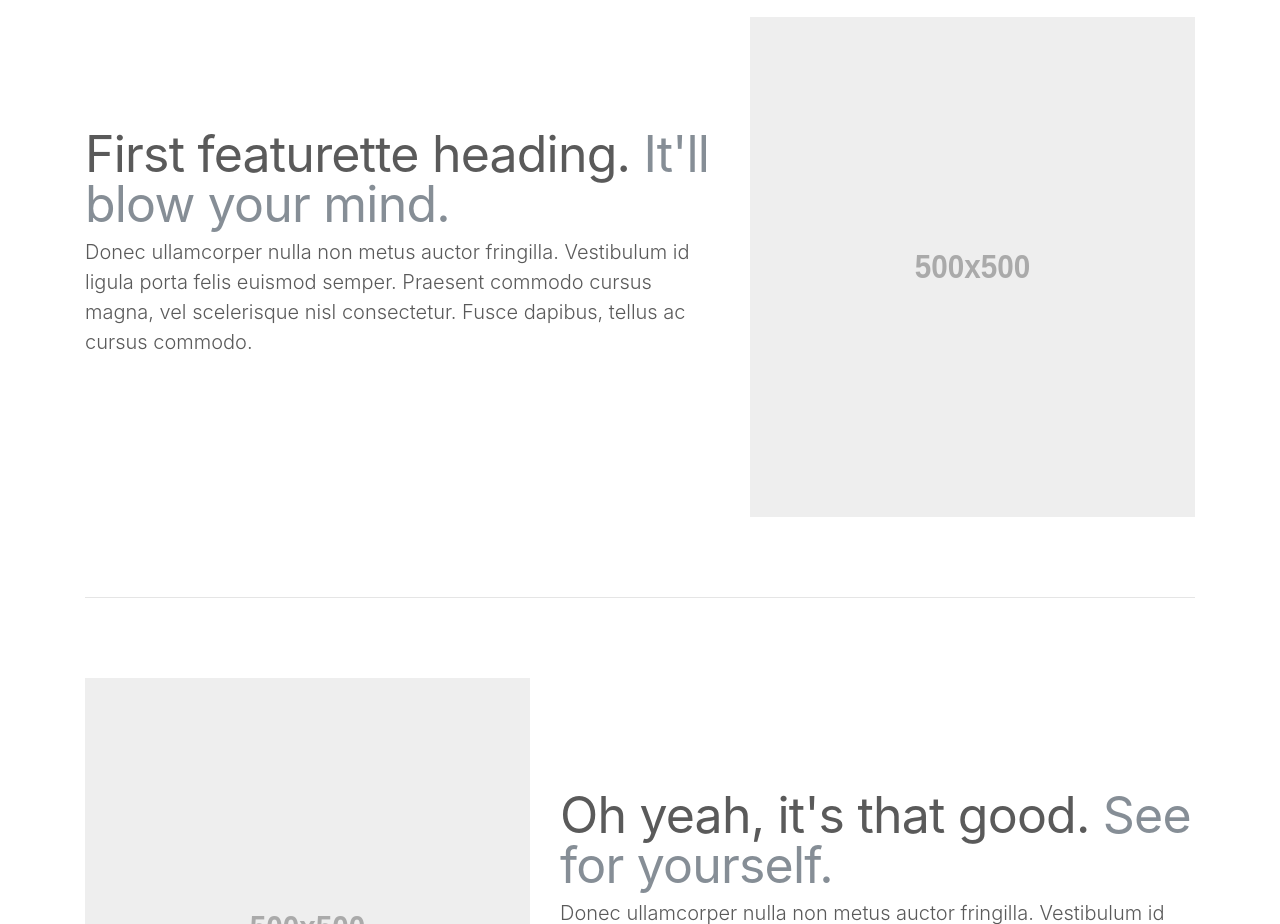
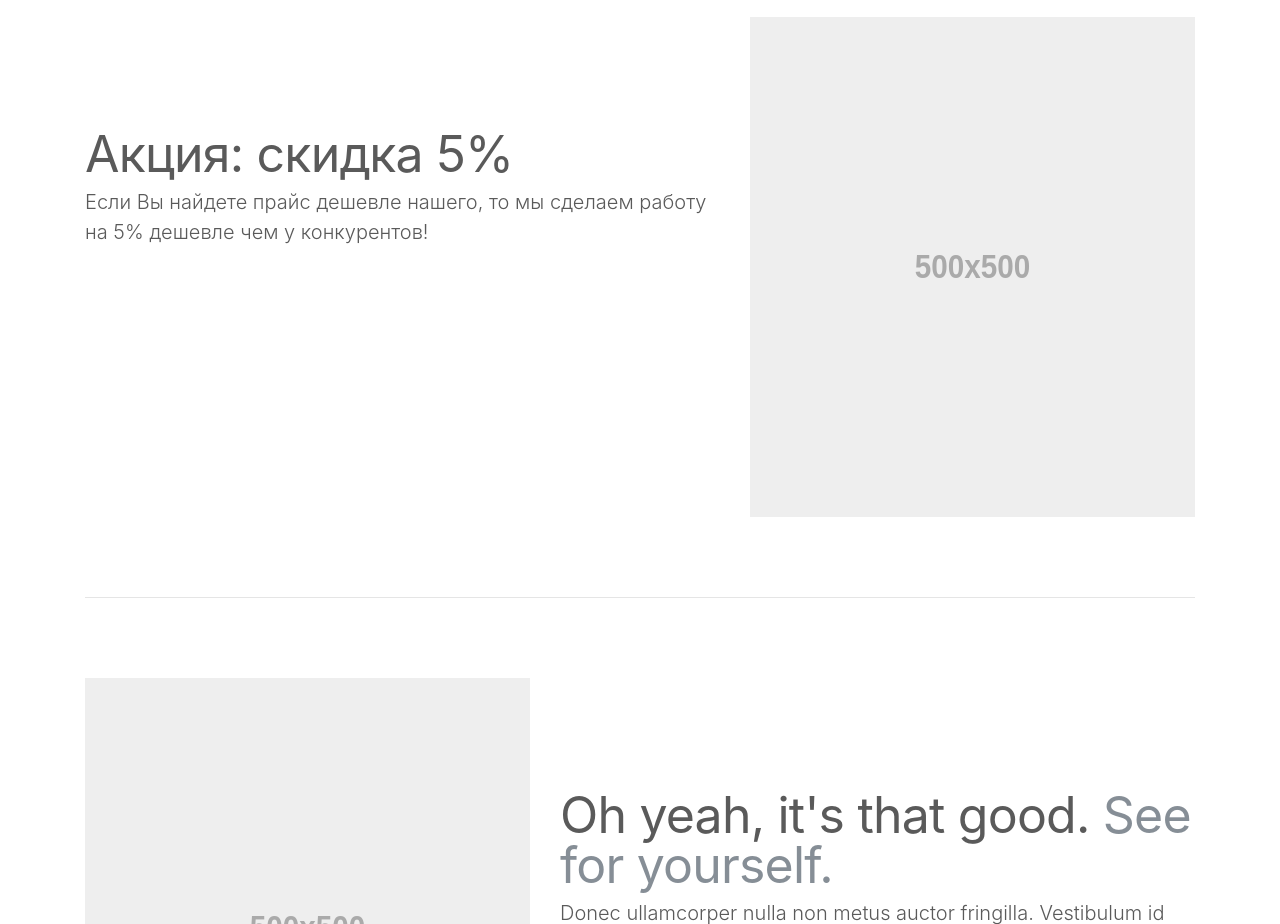
Before and after one commit to firtihzal/firtihzal.github.io, a plain HTML site: page index.html in a window 1280 px wide. Shown: the part 1740-2664 px from the top of the page. Drawn offline with nearby package versions, Linux system fonts and the light colour scheme; files whose address does not match are found by name.

Commit message:
Update index.html

```diff
--- a/index.html
+++ b/index.html
@@ -102,8 +102,8 @@
       <hr class="featurette-divider">
       <div class="row featurette">
         <div class="col-md-7">
-          <h2 class="featurette-heading">First featurette heading. <span class="text-muted">It'll blow your mind.</span></h2>
-          <p class="lead">Donec ullamcorper nulla non metus auctor fringilla. Vestibulum id ligula porta felis euismod semper. Praesent commodo cursus magna, vel scelerisque nisl consectetur. Fusce dapibus, tellus ac cursus commodo.</p>
+          <h2 class="featurette-heading">Акция: скидка 5%</h2>
+          <p class="lead">Если Вы найдете прайс дешевле нашего, то мы сделаем работу на 5% дешевле чем у конкурентов!</p>
         </div>
         <div class="col-md-5">
           <img class="featurette-image img-fluid mx-auto" data-src="holder.js/500x500/auto" alt="Generic placeholder image">
```
